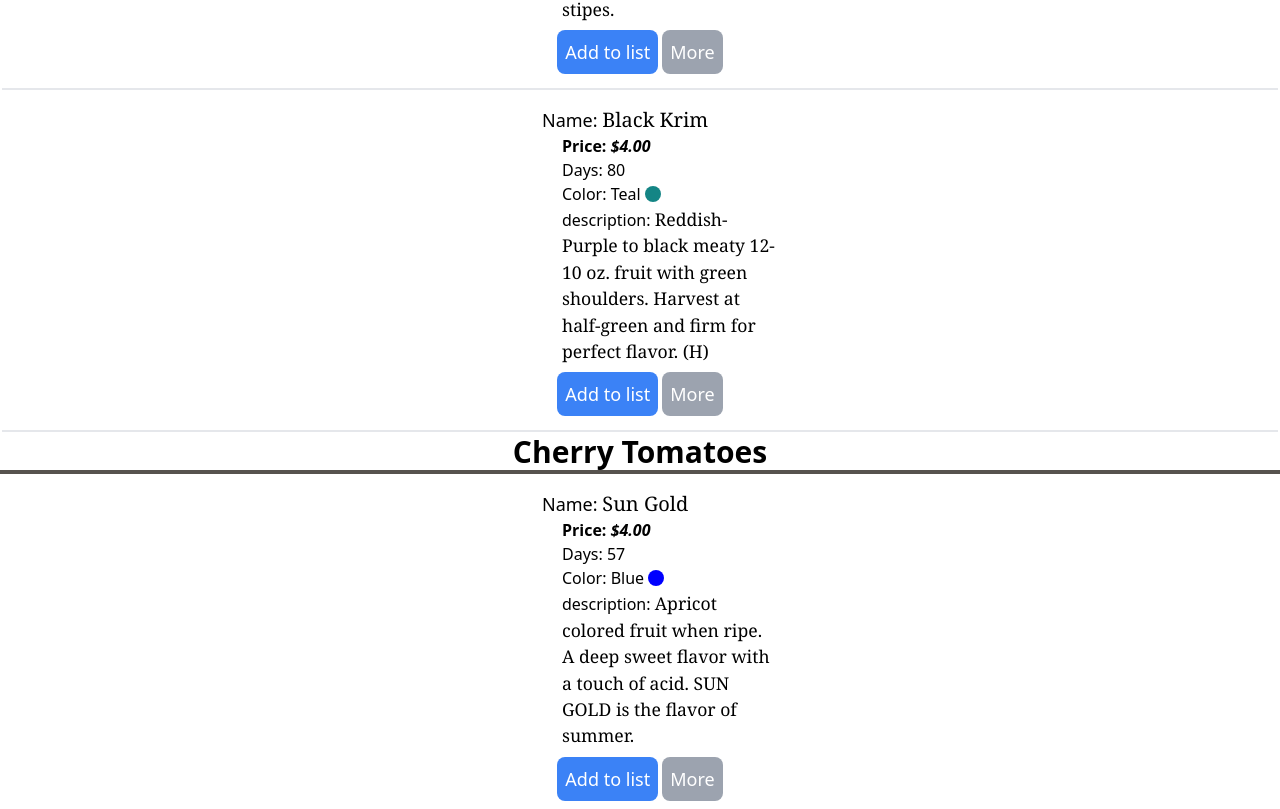
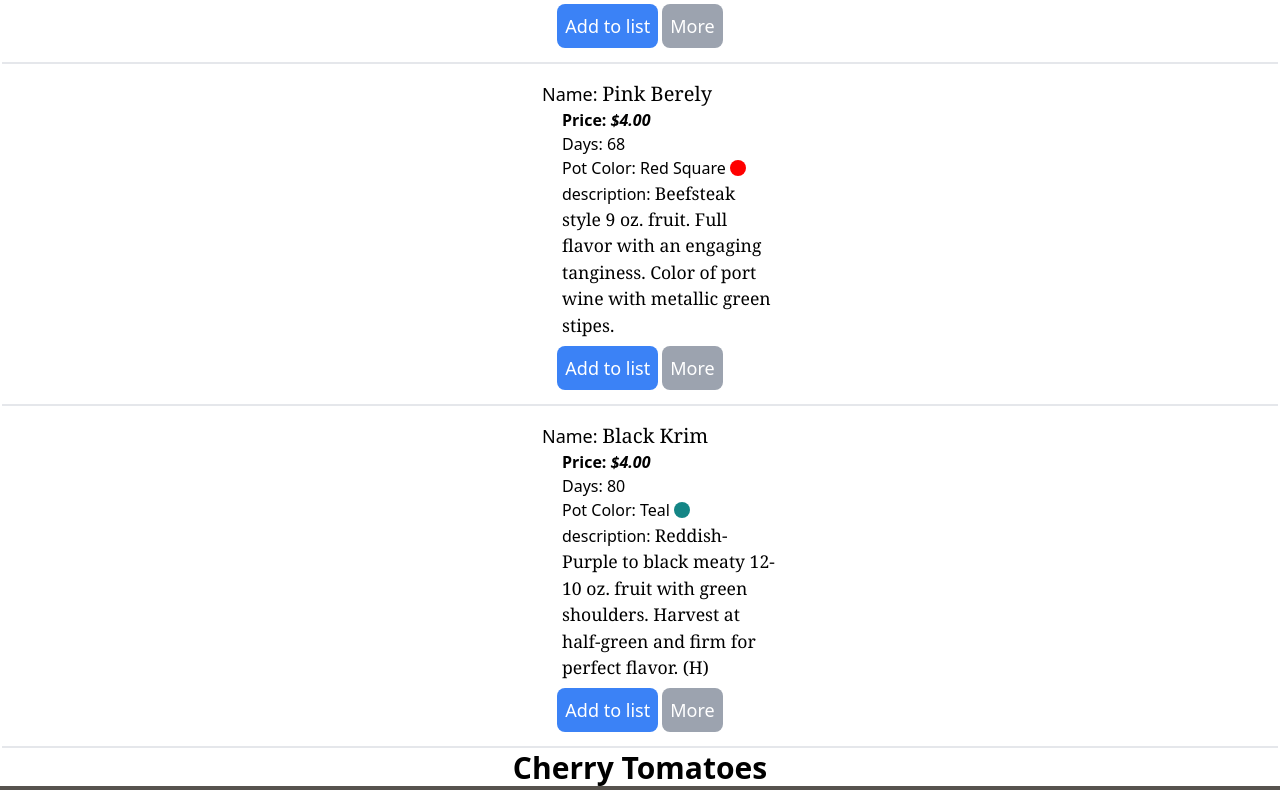
Before and after one commit to isaiahmartin847/farm-web, a Next.js app in the folder client/: page / in a window 1280 px wide. Shown: the part 1549-2358 px from the top of the page. Built offline with nearby package versions, Linux system fonts and the light colour scheme.

Commit message:
added the right json and andded the filter and correct colors

```diff
--- a/client/src/app/PlantData.json
+++ b/client/src/app/PlantData.json
@@ -11,6 +11,19 @@
         "days": "62",
         "in stock": "1",
         "url": "https://www.tomatodirt.com/early-girl-tomato.html"
+    },
+    {
+        "id": "48",
+        "name": "Valley Girl",
+        "type": "large",
+        "species": "tomato",
+        "color": "Oragne",
+        "colorcode": "oragne",
+        "price": "4",
+        "description": "Firm, smooth, globe shaped 7-8 oz. fruits. Able to set fruit under cold or heat stress. Determinate: semi-bush.",
+        "days": "65",
+        "in stock": "1",
+        "url": "https://njaes.rutgers.edu/tomato-varieties/variety.php?Valley+Girl"
     },
     {
         "id": "2",
@@ -148,7 +161,7 @@
         "type": "cherry",
         "species": "tomato",
         "color": "Maroon Ruffled",
-        "colorcode": "red",
+        "colorcode": "maroon",
         "price": "4",
         "description": "Fruity sweetness and a mild acid balance. Crazy beach party colors of orange and rosy red streaked fruit.",
         "days": "65",
@@ -329,13 +342,13 @@
         "name": "Carrot Bomb",
         "type": "hot",
         "species": "pepper",
-        "color": "NO DATA",
-        "colorcode": "NO DATA",
+        "color": "Teal",
+        "colorcode": "teal",
         "price": "4",
         "description": "Tangerine 1-2' round fruit with the burst of spice of a jalapeno",
         "days": "74",
         "in stock": "1",
-        "url": "#"
+        "url": "https://fedcoseeds.com/seeds/carrot-bomb-organic-hot-pepper-3825"
     },
     {
         "id": "28",
@@ -407,8 +420,8 @@
         "name": "Tomatillo",
         "type": "other",
         "species": "other",
-        "color": "Red",
-        "colorcode": "red",
+        "color": "Blue",
+        "colorcode": "blue",
         "price": "2.5",
         "description": "Sprawling plant. Include in salsa for a tangy flavor.(OP)",
         "days": "72",
@@ -433,8 +446,8 @@
         "name": "Saffron Yellow Summer Squash",
         "type": "other",
         "species": "other",
-        "color": "Blue",
-        "colorcode": "blue",
+        "color": "Yellow",
+        "colorcode": "yellow",
         "price": "2.5",
         "description": "Semi-crookneck 4-6\" squash. Sweet and delicious raw. (OP)",
         "days": "42",
@@ -443,81 +456,81 @@
     },
     {
         "id": "36",
-        "name": "Bush Patty",
+        "name": "Sunburst Bush Patty Pan",
         "type": "other",
         "species": "other",
-        "color": "NO DATA",
-        "colorcode": "NO DATA",
+        "color": "Black",
+        "colorcode": "black",
         "price": "2.5",
-        "description": "Flat round fruit with scalloped edges. Great fried or baked.",
+        "description": "White Flat round fruit with scalloped edges. Great fried or baked.",
         "days": "50",
-        "in stock": "0",
-        "url": "#"
+        "in stock": "1",
+        "url": "https://www.johnnyseeds.com/vegetables/squash/summer-squash/y-star-organic-f1-patty-pan-squash-seed-3855G.11.html?utm_source=google&utm_medium=cpc&utm_campaign=BL%20|%20PMax%20|%20PRP%20|%20HPN%20-%20Smart%20Shopping%20|%20All%20Products&utm_keyword=&gad_source=1&gclid=Cj0KCQjw_qexBhCoARIsAFgBletmkxXC6XmBGxWIUWogikfyM0P5b49LTiWRIKfaa3ypMCg65WALkuoaArYcEALw_wcB"
     },
     {
         "id": "37",
-        "name": "White Bush Squash",
+        "name": "White Bush Patty Pan",
         "type": "other",
         "species": "other",
-        "color": "NO DATA",
-        "colorcode": "NO DATA",
+        "color": "Pastel Purple",
+        "colorcode": "pastel",
         "price": "2.5",
-        "description": "work on this",
-        "days": "fix this",
-        "in stock": "0",
-        "url": "#"
+        "description": "White Flat round fruit with scalloped edges. Great fried or baked.",
+        "days": "50",
+        "in stock": "1",
+        "url": "https://www.amazon.com/Early-White-Scallop-Summer-Squash/dp/B0BTN2F2BS/ref=asc_df_B0BTN2F2BS/?tag=hyprod-20&linkCode=df0&hvadid=680400295159&hvpos=&hvnetw=g&hvrand=5759893169805102378&hvpone=&hvptwo=&hvqmt=&hvdev=c&hvdvcmdl=&hvlocint=&hvlocphy=1020859&hvtargid=pla-2270312737412&psc=1&mcid=8b317bd9c46635c1b700b8194361bcf6&gad_source=1"
     },
     {
         "id": "38",
         "name": "Black Zucchini",
         "type": "other",
         "species": "other",
-        "color": "No DATA",
-        "colorcode": "NO DATA",
+        "color": "Green",
+        "colorcode": "green",
         "price": "2.5",
         "description": "Produces plenty for you and your neighbor. (OP)",
         "days": "50",
-        "in stock": "0",
-        "url": "#"
+        "in stock": "1",
+        "url": "https://fedcoseeds.com/seeds/black-zucchini-1411"
     },
     {
         "id": "39",
         "name": "Spaghetti Squash",
         "type": "other",
         "species": "other",
-        "color": "No DATA",
-        "colorcode": "NO DATA",
+        "color": "Oragne",
+        "colorcode": "oragne",
         "price": "2.5",
         "description": "Oblong fruits generally around 4 lb. Ripe when a deep gold color. Has a wonderful nutty flavor and stores well.",
         "days": "88",
-        "in stock": "0",
-        "url": "#"
+        "in stock": "1",
+        "url": "https://www.johnnyseeds.com/vegetables/squash/winter-squash/spaghetti-squash-vegetable-seed-679.32.html?utm_source=google&utm_medium=cpc&utm_campaign=BL%20|%20Search%20|%20DSA%20|%20PRP&utm_keyword=&gad_source=1&gclid=Cj0KCQjw_qexBhCoARIsAFgBlesDp2EvCGXDnYtVgFqtGRin2l7OYA8xZMQKDRiHWC_PuY48AR69FEsaAjTVEALw_wcB"
     },
     {
         "id": "40",
         "name": "Red Globe Hybrid Cabbage",
         "type": "other",
         "species": "other",
-        "color": "No DATA",
-        "colorcode": "NO DATA",
+        "color": "Red Solo",
+        "colorcode": "red",
         "price": "2.5",
         "description": "Tender and crisp magenta 3lb. head w/ a small core.",
         "days": "76",
-        "in stock": "0",
-        "url": "#"
+        "in stock": "1",
+        "url": "https://www.johnnyseeds.com/vegetables/cabbage/storage-cabbage/ruby-perfection-f1-cabbage-seed-177.53.html?utm_source=google&utm_medium=cpc&utm_campaign=BL%20|%20PMax%20|%20PRP%20|%20HPN%20-%20Smart%20Shopping%20|%20All%20Products&utm_keyword=&gad_source=1&gclid=Cj0KCQjw_qexBhCoARIsAFgBleviVIB5rcuRNavb4eeyB0y4Du_IrS_tgabZIk12EdgFqrn-XsCL_nsaApoKEALw_wcB"
     },
     {
         "id": "41",
         "name": "Primo Hybrid Cabbage",
         "type": "other",
         "species": "other",
-        "color": "No DATA",
-        "colorcode": "NO DATA",
+        "color": "Red",
+        "colorcode": "red",
         "price": "2.5",
         "description": "Midsize tender heads. Perfect for coleslaw or stir-fries.",
         "days": "73",
-        "in stock": "0",
-        "url": "#"
+        "in stock": "1",
+        "url": "https://www.johnnyseeds.com/vegetables/cabbage/fresh-market-cabbage/primo-vantage-f1-cabbage-seed-3231.56.html?utm_source=google&utm_medium=cpc&utm_campaign=BL%20|%20PMax%20|%20PRP%20|%20HPN%20-%20Smart%20Shopping%20|%20All%20Products&utm_keyword=&gad_source=1&gclid=Cj0KCQjw_qexBhCoARIsAFgBlespeskMoGsjtBP_Z1XkimqfyQkR9t-mS8hgXIgRf-S1ToxKlu0wU4MaAsK8EALw_wcB"
     },
     {
         "id": "42",
@@ -550,13 +563,13 @@
         "name": "Fiesta Hybrid Broccoli",
         "type": "other",
         "species": "other",
-        "color": "No DATA",
-        "colorcode": "NO DATA",
+        "color": "Black",
+        "colorcode": "black",
         "price": "2.5",
         "description": "Med-arge head with small beads. Northern climate proven.",
         "days": "65",
-        "in stock": "0",
-        "url": "#"
+        "in stock": "1",
+        "url": "https://fedcoseeds.com/seeds/fiesta-organic-broccoli-3312?gad_source=1&gclid=Cj0KCQjw_qexBhCoARIsAFgBletAIOjLtbo4sU7OB3GyzAknMkkS9pTWl65tJhxvZep07C0oOXhHnH4aAvAIEALw_wcB"
     },
     {
         "id": "45",
@@ -567,9 +580,9 @@
         "colorcode": "purple",
         "price": "2.5",
         "description": "Med. Size purple head. Bring a little color to your table.",
-        "days": "0",
+        "days": "72",
         "in stock": "1",
-        "url": "#"
+        "url": "https://www.johnnyseeds.com/vegetables/cauliflower/standard-cauliflower/purple-moon-f1-cauliflower-seed-4822.11.html?utm_source=google&utm_medium=cpc&utm_campaign=BL%20|%20PMax%20|%20PRP%20|%20HPN%20-%20Smart%20Shopping%20|%20All%20Products&utm_keyword=&gad_source=1&gclid=Cj0KCQjw_qexBhCoARIsAFgBletSLQ-ziE8oBAsM_fK00LMGqmHv5VrY2EAePgsg46yc_wyiHTS5whoaAhyPEALw_wcB"
     },
     {
         "id": "46",
@@ -587,8 +600,8 @@
     {
         "id": "47",
         "name": "Purple Passion Asparagus",
-        "type": "other",
-        "species": "Asparagus",
+        "type": "asparagus",
+        "species": "asparagus",
         "color": "Blue",
         "colorcode": "blue",
         "price": "4",
--- a/client/src/app/api/route.js
+++ b/client/src/app/api/route.js
@@ -1,5 +1,6 @@
 import plantdata from "../PlantData.json"
 
 export function GET() {
+
     return Response.json(plantdata)
 }
--- a/client/src/app/components/list.js
+++ b/client/src/app/components/list.js
@@ -25,7 +25,7 @@ export default function List () {
          const storedData = JSON.parse(localStorage.getItem("cart"))
          const getPlantData =  () => {
             //fetching the data from the api
-            fetch('http://localhost:3000/api')
+            fetch('http://localhost:3001/api')
             .then(response => {
                 if(!response.ok){
                     throw new Error("network error for fetching the data")
@@ -73,6 +73,7 @@ export default function List () {
         setLargeTomatoes(plants.filter(plant => plant.type === "large"))
         setSweetPeppers(plants.filter(plant => plant.type === "sweet"))
         setHotPeppers(plants.filter(plant => plant.type === "hot"))
+        setOtherPlants(plants.filter(plant => plant.type === "other"))
         setStrawberries(plants.filter(plant => plant.species === 'strawberries'))
         setAsparagus(plants.filter(plant => plant.species === 'asparagus'))
 
@@ -161,6 +162,24 @@ export default function List () {
                             />
                         )
                     })}
+                    <Title title={"Garden Greats"}></Title>
+                    {otherPlants.map(item => {
+                        return (
+                            <Plant
+                            key={item.id}
+                            cart={cart}
+                            setCart={setCart}
+                            //below this is all the plant data
+                            name={item.name}
+                            price={item.price}
+                            url={item.url}
+                            color={item.color}
+                            colorcode={item.colorcode}
+                            description={item.description}
+                            days={item.days}
+                            />
+                        )
+                    })}
                     <Title title={"Strawberries"}/>
                     {strawberries.map(item => {
                         return (
--- a/client/src/app/components/plat.js
+++ b/client/src/app/components/plat.js
@@ -28,7 +28,7 @@ export default function Plant ({name, price, url, color, colorcode, cart, setCar
                         <ul  className="ml-5 pb-2">
                             <Price price={price}/>
                             <li>Days: {days}</li>
-                            <li ><div className="flex flex-row">Color: {color}   <div className={` h-4 w-4 ${colorcode} rounded-lg bg-blue-200 mt-1 ml-1`}></div></div></li>
+                            <li ><div className="flex flex-row">Pot Color: {color}   <div className={` h-4 w-4 ${colorcode} rounded-lg bg-blue-200 mt-1 ml-1`}></div></div></li>
                             <li>description: <span className="font-serif text-[1.1em]">{description}</span></li>
                         </ul>
                     </div>
--- a/client/src/app/globals.css
+++ b/client/src/app/globals.css
@@ -39,7 +39,7 @@
     background-color: #0000FF;
 }
 
-.marroon {
+.maroon {
     background-color: #800000;
 }
 
```
